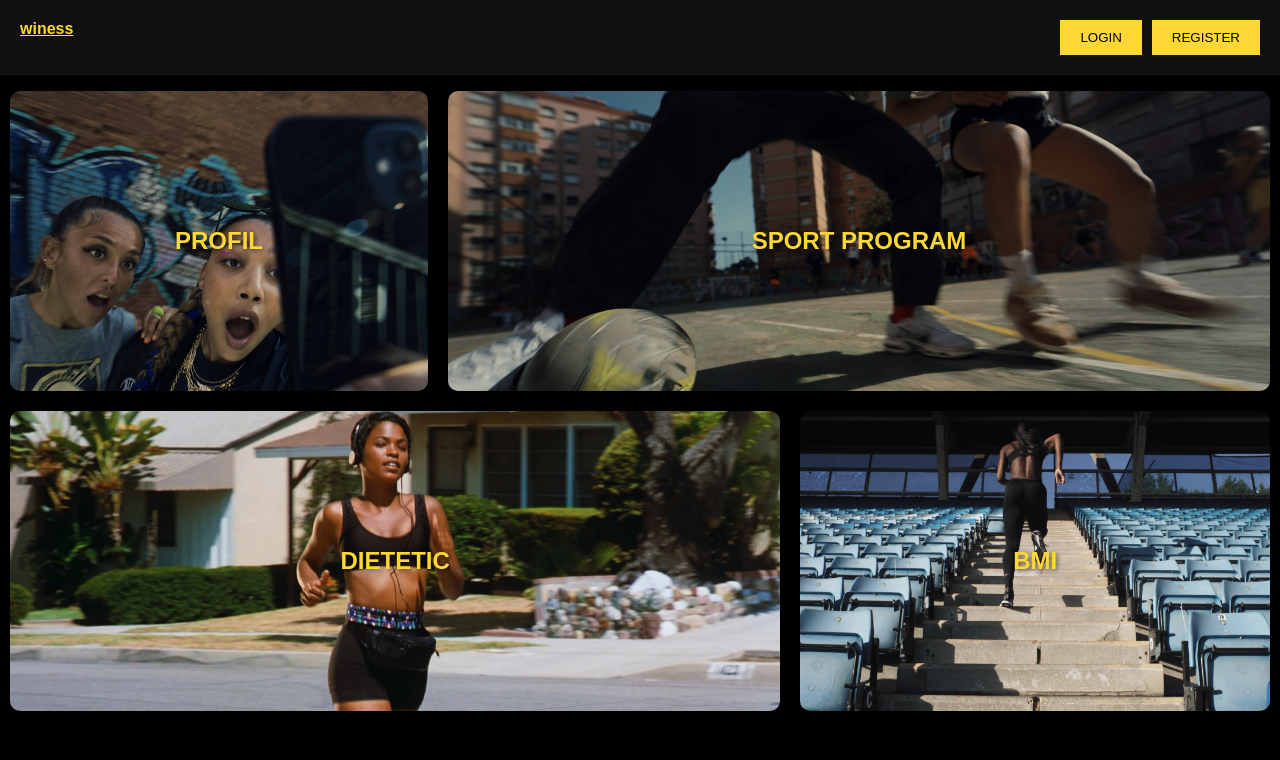
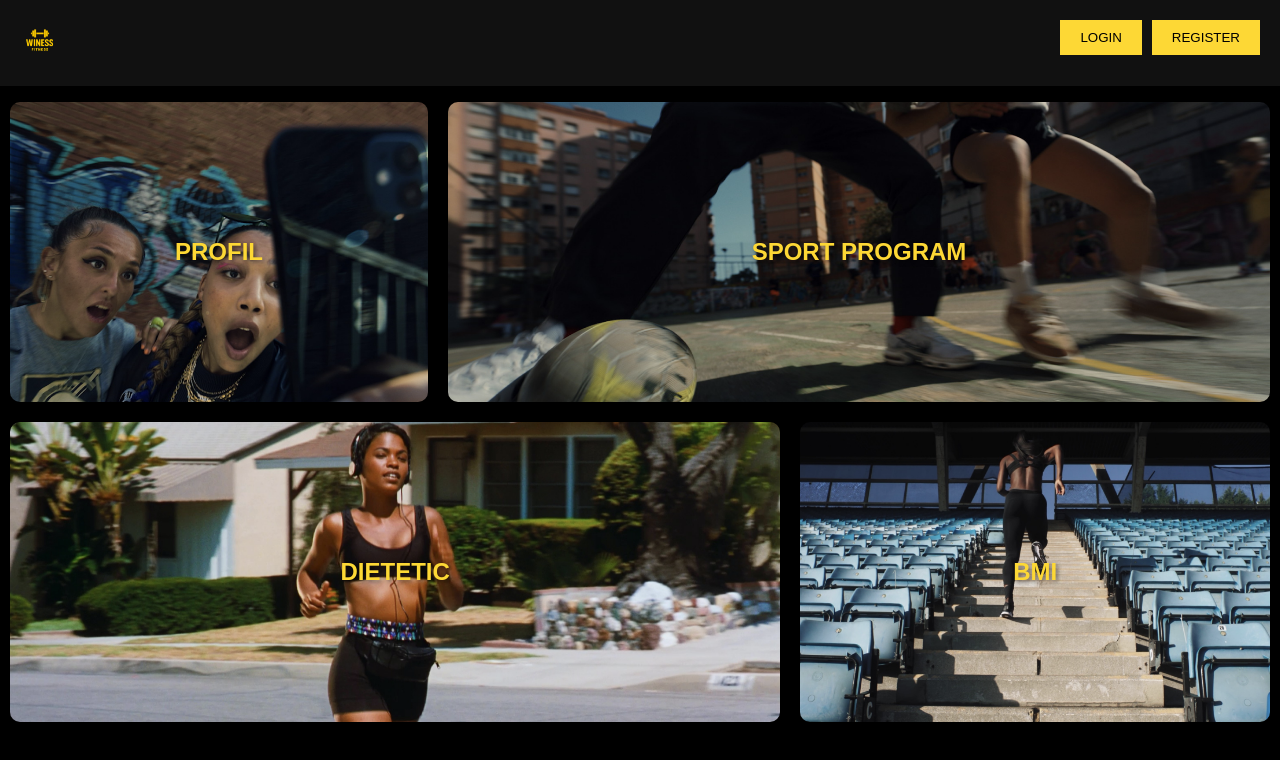
Before and after one commit to nubroc/winess, a React (Create React App) app in the folder frontend/: page / in a window 1280 px wide. Shown: the top 760 px of the page. Built offline with nearby package versions, Linux system fonts and the light colour scheme.

Commit message:
Readme & Logo

```diff
--- a/frontend/public/index.html
+++ b/frontend/public/index.html
@@ -2,14 +2,14 @@
 <html lang="en">
   <head>
     <meta charset="utf-8" />
-    <link rel="icon" href="%PUBLIC_URL%/logo.svg" />
+    <link rel="icon" href="%PUBLIC_URL%/logo.png" />
     <meta name="viewport" content="width=device-width, initial-scale=1" />
     <meta name="theme-color" content="#000000" />
     <meta
       name="description"
       content="Web site created using create-react-app"
     />
-    <link rel="apple-touch-icon" href="%PUBLIC_URL%/logo.svg" />
+    <link rel="apple-touch-icon" href="%PUBLIC_URL%/logo.png" />
     <!--
       manifest.json provides metadata used when your web app is installed on a
       user's mobile device or desktop. See https://developers.google.com/web/fundamentals/web-app-manifest/
--- a/frontend/src/components/Navbar.js
+++ b/frontend/src/components/Navbar.js
@@ -1,5 +1,6 @@
 import React from "react";
 import { Link, useNavigate } from "react-router-dom";
+import logo from "./logo.png";
 
 const Navbar = () => {
   const navigate = useNavigate();
@@ -12,7 +13,9 @@ const Navbar = () => {
 
   return (
     <div className="navbar">
-      <a href="/" className="logo">winess</a>
+      <Link to="/" className="logo">
+        <img src={logo} alt="Winess Logo" className="logo-image" />
+      </Link>
 
       <div className="buttons">
         {!token ? (
--- a/frontend/src/index.css
+++ b/frontend/src/index.css
@@ -11,3 +11,8 @@ code {
   font-family: source-code-pro, Menlo, Monaco, Consolas, 'Courier New',
     monospace;
 }
+
+.logo-image {
+  height: 40px; /* Ajustez la hauteur pour correspondre à celle des boutons */
+  width: auto; /* Maintient le ratio d'aspect */
+}
--- a/frontend/src/styles.css
+++ b/frontend/src/styles.css
@@ -23,6 +23,7 @@ body {
 .logo {
   color: #fdd835;
   font-weight: bold;
+  font-size: 1.5rem;
 }
 
 .buttons button {
```
Also changed, not shown: frontend/src/components/logo.png (added), 1 other file (tests, documents, lock files or other folders).
